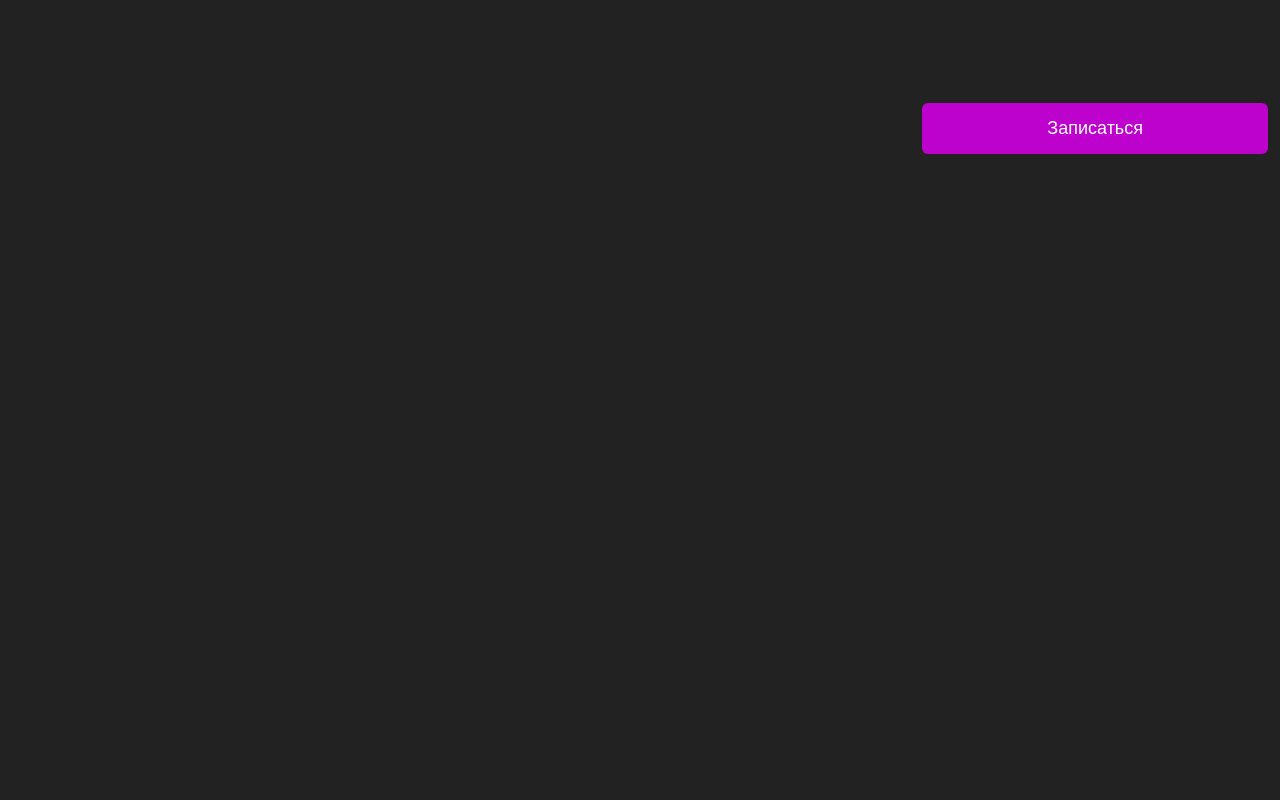
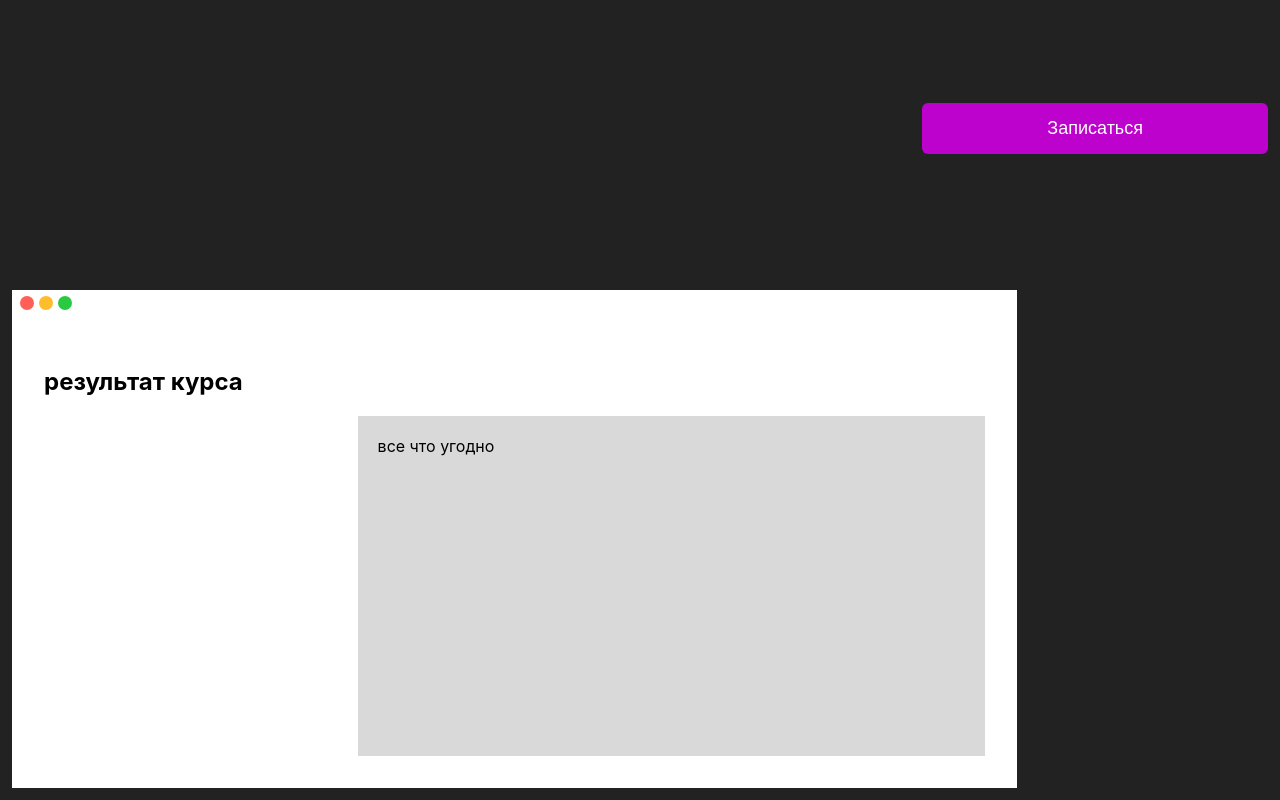
Before and after one commit to moiskillnadne/courses-app, a React (Vite) app: page / in a window 1280 px wide. Shown: the part 5472-6272 px from the top of the page. Before the commit the page ends 5674 px from the top, so only its background shows below. Built offline with nearby package versions, Linux system fonts and the light colour scheme.

Commit message:
feature: result

```diff
--- a/src/pages/LandingPage/index.tsx
+++ b/src/pages/LandingPage/index.tsx
@@ -7,6 +7,7 @@ import {
   LandingWhatCourseContain,
   LandingSupport,
   LandingEmployment,
+  LandingResult,
 } from "~/widgets/Landing"
 
 export const LandingPage = () => {
@@ -25,6 +26,8 @@ export const LandingPage = () => {
       <LandingEmployment />
       <Divider size="100px" />
       <ApplyButton />
+      <Divider size="100px" />
+      <LandingResult />
     </div>
   )
 }
--- /dev/null
+++ b/src/widgets/Landing/Result/index.tsx
@@ -0,0 +1,22 @@
+import { MacosBox } from "~/shared/ui"
+
+import "./style.css"
+
+export const LandingResult = () => {
+  return (
+    <div className="result-block-wrapper">
+      <div>
+        <MacosBox>
+          <div className="result-block-content-wrapper">
+            <div>
+              <h2>результат курса</h2>
+            </div>
+            <div className="result-block-content">
+              <div className="result-list">все что угодно</div>
+            </div>
+          </div>
+        </MacosBox>
+      </div>
+    </div>
+  )
+}
--- /dev/null
+++ b/src/widgets/Landing/Result/style.css
@@ -0,0 +1,28 @@
+.result-block-wrapper {
+  width: 100%;
+
+  display: grid;
+  grid-template-columns: repeat(5, 1fr);
+}
+
+.result-block-wrapper > div {
+  grid-column: 1 / 5;
+}
+
+.result-block-content {
+  display: grid;
+  grid-template-columns: repeat(3, 1fr);
+}
+
+.result-list {
+  grid-column: 2 / 4;
+
+  height: 300px;
+  background-color: #D9D9D9;
+
+  padding: 20px;
+}
+
+.result-block-content-wrapper {
+  padding: 24px;
+}
--- a/src/widgets/Landing/index.ts
+++ b/src/widgets/Landing/index.ts
@@ -4,3 +4,4 @@ export * from "./Teacher"
 export * from "./WhatCourseContain"
 export * from "./Support"
 export * from "./Employment"
+export * from "./Result"
```
